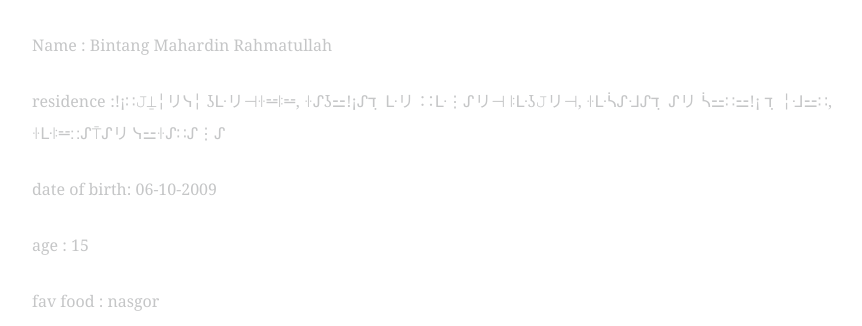
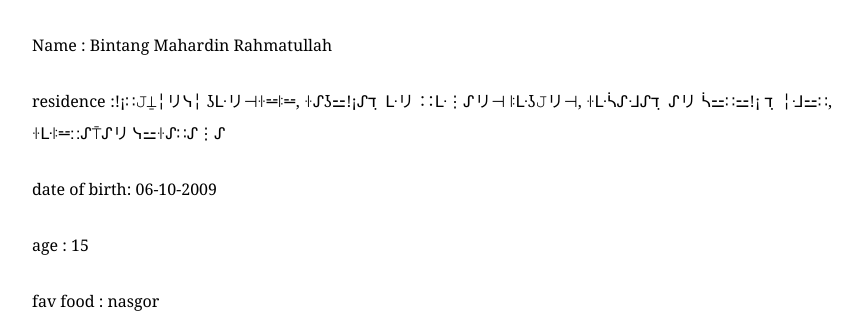
Before and after one commit to TheGreatSinoftheStars/Star.github.io, a plain HTML site: page index.html in a window 1280 px wide. Shown: the part 474-800 px from the top of the page, without its empty margins (208-1070 px from the left). Drawn offline with Linux system fonts and the light colour scheme.

Commit message:
Update index.html

```diff
--- a/index.html
+++ b/index.html
@@ -8,8 +8,8 @@
   <link rel="stylesheet" href="style.css" type="animation">
   <style>
     body {
-      background-color: #00000;
-      color: #c5c6c7;
+         <div style="background-color: #000000;">
+      color: #000000;
       font-family: 'Georgia', serif;
       margin: 0;
       padding: 2rem;
```
